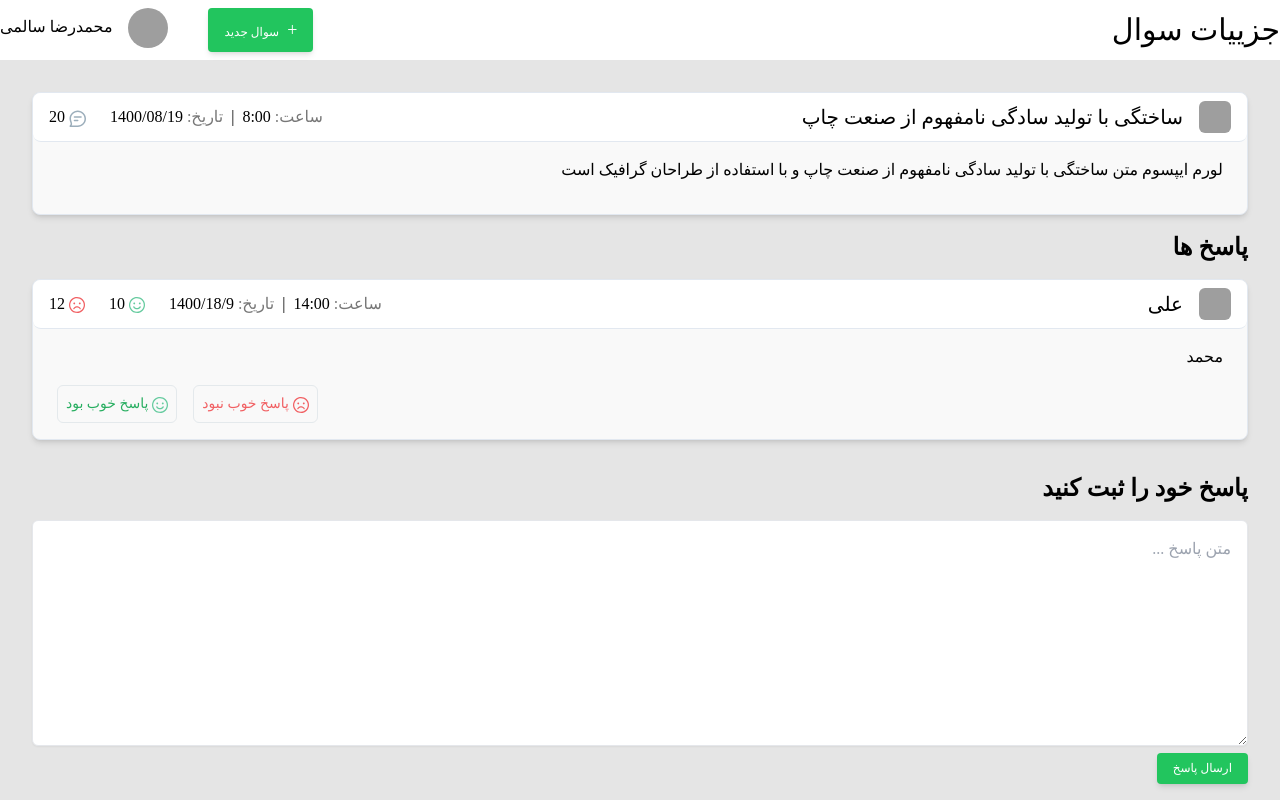
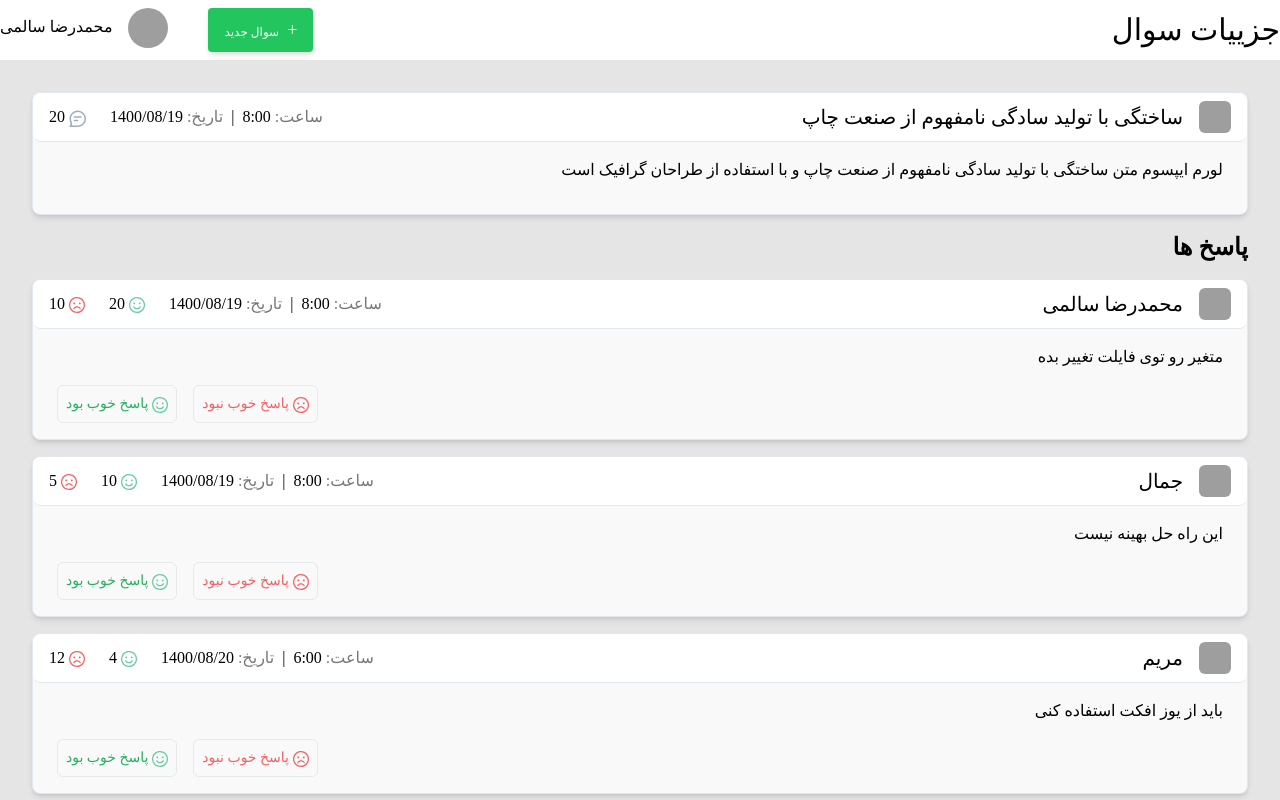
Before and after one commit to reza-salemi/karnameh_task, a React (Create React App) app: page /question/1 in a window 1280 px wide. Shown: the top 800 px of the page. Built offline with nearby package versions, Linux system fonts and the light colour scheme; data requests are answered from the project's data file; grey boxes are pictures that could not be loaded; a small style sheet from the web is missing.

Commit message:
feat: get questions answer

```diff
--- a/src/app/store.ts
+++ b/src/app/store.ts
@@ -1,12 +1,14 @@
 import { configureStore } from "@reduxjs/toolkit";
 
 import questionReducer from "../features/question/question-slice";
+import commentReducer from "../features/comments/comment.slice";
 import questionByIdReducer from "../features/question/question-by-id.slice";
 
 export const store = configureStore({
   reducer: {
     question: questionReducer,
     questionById: questionByIdReducer,
+    comments: commentReducer,
   },
 });
 
--- /dev/null
+++ b/src/features/comments/comment.slice.ts
@@ -0,0 +1,56 @@
+import { Comment } from "./comment-types";
+
+import { createSlice, createAsyncThunk, PayloadAction } from "@reduxjs/toolkit";
+import reqInstance from "../../lib";
+
+type CommentState = {
+  comments: Comment[];
+  isLoading: boolean;
+  error: string | null;
+};
+
+const initialState: CommentState = {
+  comments: [],
+  isLoading: false,
+  error: null,
+};
+
+export const getCommentsById = createAsyncThunk(
+  "comments/fetchComments",
+  async (id: string) => {
+    try {
+      const response = await reqInstance.get(`comments?questionId=${id}`);
+      return response.data;
+    } catch (error: any) {
+      return error.message;
+    }
+  }
+);
+
+const commentSlice = createSlice({
+  name: "comments",
+  initialState,
+  reducers: {},
+  extraReducers(builder) {
+    builder
+      .addCase(getCommentsById.pending, (state, action) => {
+        state.isLoading = true;
+      })
+      .addCase(
+        getCommentsById.fulfilled,
+        (state, action: PayloadAction<Comment[]>) => {
+          state.isLoading = false;
+          state.comments = action.payload;
+        }
+      )
+      .addCase(
+        getCommentsById.rejected,
+        (state, action: PayloadAction<any>) => {
+          state.isLoading = false;
+          state.error = action.payload;
+        }
+      );
+  },
+});
+
+export default commentSlice.reducer;
--- a/src/pages/question-details.tsx
+++ b/src/pages/question-details.tsx
@@ -3,6 +3,7 @@ import { useAppDispatch, useAppSelector } from "../app/hooks";
 import { useParams } from "react-router-dom";
 import { useEffect } from "react";
 import { getQuestionById } from "../features/question/question-by-id.slice";
+import { getCommentsById } from "../features/comments/comment.slice";
 
 const QuestionDetails = () => {
   const dispatch = useAppDispatch();
@@ -10,9 +11,14 @@ const QuestionDetails = () => {
   const { id } = useParams();
   useEffect(() => {
     dispatch(getQuestionById(id as string));
+    dispatch(getCommentsById(id as string));
   }, [dispatch, id]);
 
   const { question, isLoading } = useAppSelector((state) => state.questionById);
+
+  const { comments, isLoading: loadingComment } = useAppSelector(
+    (state) => state.comments
+  );
 
   if (isLoading) return <p>Loading...</p>;
 
@@ -29,15 +35,25 @@ const QuestionDetails = () => {
 
       <section className="mb-8">
         <h2 className="text-right text-2xl font-bold mb-4">پاسخ ها</h2>
-        <QuestionCard
-          type="comment"
-          title="علی"
-          text="محمد"
-          time="14:00"
-          date="1400/18/9"
-          likeCounts={10}
-          dislikeCounts={12}
-        />
+        {loadingComment && (
+          <p className="flex justify-center">در حال دریافت پاسخ ها</p>
+        )}
+        {comments.length ? (
+          comments.map((comment) => (
+            <QuestionCard
+              type="comment"
+              key={comment.id}
+              title={comment.author}
+              text={comment.text}
+              time={comment.time}
+              date={comment.date}
+              likeCounts={comment.likeCounts}
+              dislikeCounts={comment.dislikeCounts}
+            />
+          ))
+        ) : (
+          <p className="flex justify-center">هنوز هیچ پاسخی ثبت نشده است</p>
+        )}
       </section>
 
       <form className="flow-root">
```
